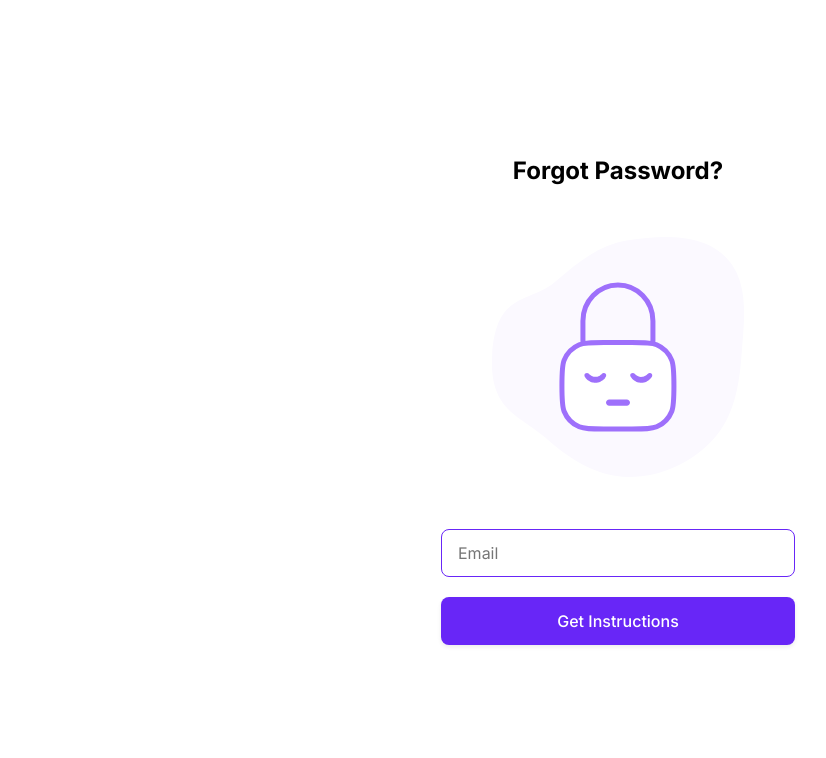
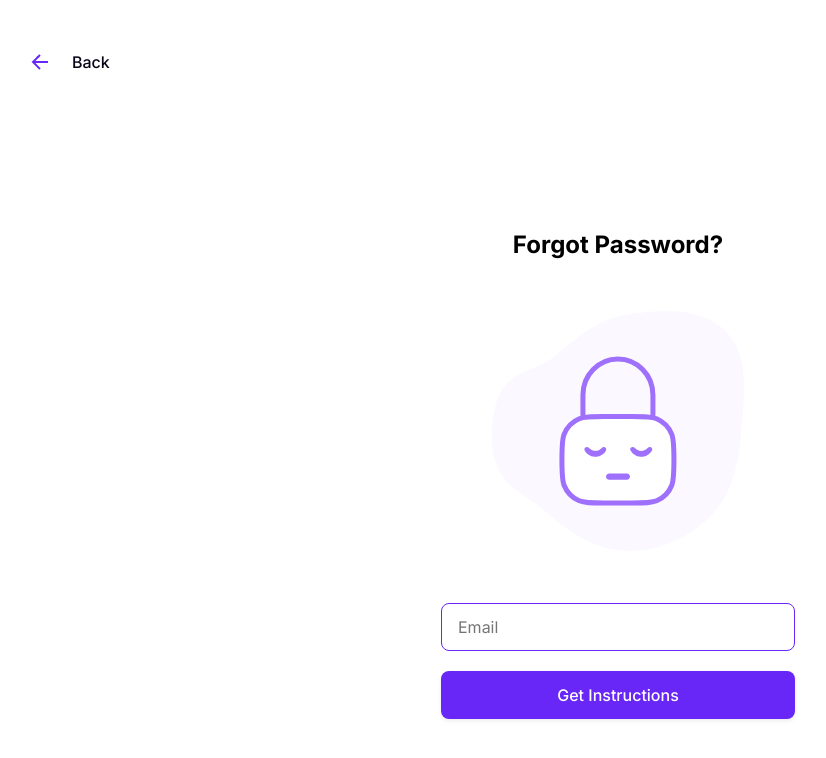
Before and after one commit to kulievtech/projectify-app-ui, a React (Create React App) app: page /admin/forgot-password in a window 1280 px wide. Shown: the top 758 px of the page, without its empty margins (22-848 px from the left). Built offline with nearby package versions, Linux system fonts and the light colour scheme; no server answers.

Commit message:
implement back button link to go to Login

```diff
--- a/src/pages/admin-auth/forgot-password/AdminForgotPassword.tsx
+++ b/src/pages/admin-auth/forgot-password/AdminForgotPassword.tsx
@@ -1,16 +1,43 @@
 import { useState } from "react";
 import { PasswordWrapper } from "../../components";
 import toast from "react-hot-toast";
-import { Input, Button, Toaster } from "../../../design-system";
+import {
+    Input,
+    Button,
+    Toaster,
+    Icon,
+    Typography
+} from "../../../design-system";
 import forgotPassword from "../../../assets/illustrations/forgot-password.svg";
 import styled from "styled-components";
 import { useFocus } from "../../../custom-hooks/useFocus";
 import { admin } from "../../../api";
+import { Link } from "react-router-dom";
 
 const Form = styled.form`
     width: 100%;
     display: grid;
     gap: var(--space-20);
+`;
+
+const StyledBackArrowLink = styled(Link)`
+    width: max-content;
+    display: flex;
+    gap: var(--space-20);
+    margin: var(--space-50) 0 0 var(--space-50);
+    cursor: pointer;
+
+    .arrow__left-icon {
+        fill: var(--primary-500);
+
+        /* stroke: var(--primary-500);
+        stroke-width: 0.2rem;
+        stroke-linecap: round; */
+    }
+
+    .back-text {
+        color: var(--jaguar-900);
+    }
 `;
 
 const AdminForgotPassword = () => {
@@ -38,6 +65,16 @@ const AdminForgotPassword = () => {
 
     return (
         <>
+            <StyledBackArrowLink to={"../admin/login"}>
+                <Icon iconName="arrow-left" className="arrow__left-icon" />
+                <Typography
+                    variant="paragraphSM"
+                    weight="medium"
+                    className="back-text"
+                >
+                    Back
+                </Typography>
+            </StyledBackArrowLink>
             <PasswordWrapper
                 pageTitle="Forgot Password?"
                 imageUrl={forgotPassword}
```
